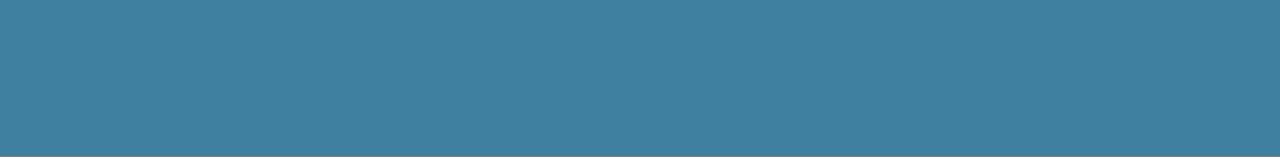
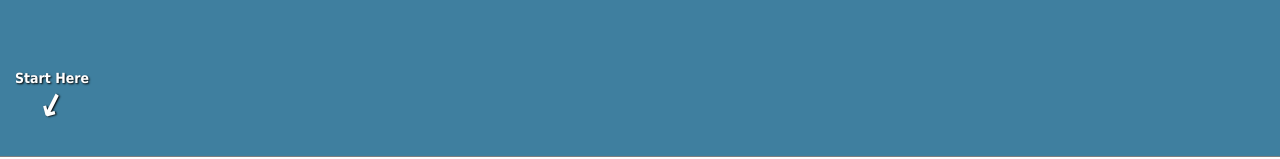
Before and after one commit to josephapolat/portfolio, a plain HTML site: page index.html in a window 1280 px wide. Shown: the part 613-772 px from the top of the page. Drawn offline with Linux system fonts and the light colour scheme.

Commit message:
Add files via upload

```diff
--- a/index.html
+++ b/index.html
@@ -6,7 +6,10 @@
 </head>
 
 <body>
-
+    <div class="start-hint">
+        <span>Start Here</span>
+        <span class="start-hint-arrow">↙</span>
+    </div>
     <div class="taskbar">
 
         <button class="start-button" id="startButton">
--- a/styles.css
+++ b/styles.css
@@ -16,10 +16,6 @@ body {
     font-size: 11px;
 }
 
-
-/* =========================================
-   TASKBAR
-   ========================================= */
 
 .taskbar {
     position: fixed;
@@ -40,7 +36,6 @@ body {
 }
 
 
-/* Start button */
 
 .start-button {
     height: 24px;
@@ -72,7 +67,6 @@ body {
 }
 
 
-/* Taskbar windows */
 
 .taskbar-windows {
     display: flex;
@@ -103,7 +97,6 @@ body {
 }
 
 
-/* Clock */
 
 .clock {
     margin-left: auto;
@@ -119,9 +112,6 @@ body {
 }
 
 
-/* =========================================
-   START MENU
-   ========================================= */
 
 .start-menu {
     display: none;
@@ -152,8 +142,6 @@ body {
 }
 
 
-/* Start menu top */
-
 .start-menu-top {
     display: flex;
 
@@ -161,7 +149,6 @@ body {
 }
 
 
-/* User section */
 
 .user-panel {
     width: 110px;
@@ -203,8 +190,6 @@ body {
 }
 
 
-/* Start items */
-
 .start-items {
     flex: 1;
 
@@ -232,7 +217,6 @@ body {
 }
 
 
-/* Icons */
 
 .item-icon {
     width: 32px;
@@ -252,7 +236,6 @@ body {
 }
 
 
-/* Start menu bottom */
 
 .start-menu-bottom {
     height: 58px;
@@ -267,7 +250,6 @@ body {
 }
 
 
-/* Search */
 
 .search-box {
     flex: 1;
@@ -285,8 +267,6 @@ body {
     font-size: 11px;
 }
 
-
-/* Shutdown */
 
 .shutdown-button {
     height: 25px;
@@ -315,11 +295,6 @@ body {
     border-bottom-color: #ffffff;
 }
 
-
-/* =========================================
-   WINDOWS
-   ========================================= */
-
 .window {
     display: none;
 
@@ -347,9 +322,6 @@ body {
 }
 
 
-/* =========================================
-   TITLE BAR
-   ========================================= */
 
 .title-bar {
     height: 24px;
@@ -424,9 +396,6 @@ body {
 }
 
 
-/* =========================================
-   MENU BAR
-   ========================================= */
 
 .menu-bar {
     height: 25px;
@@ -455,10 +424,6 @@ body {
 }
 
 
-/* =========================================
-   EXPLORER TOOLBAR
-   ========================================= */
-
 .explorer-toolbar {
     height: 43px;
 
@@ -475,8 +440,6 @@ body {
     border-bottom: 1px solid #808080;
 }
 
-
-/* Navigation buttons */
 
 .navigation-buttons {
     display: flex;
@@ -507,10 +470,6 @@ body {
     border-bottom-color: #ffffff;
 }
 
-
-/* =========================================
-   ADDRESS BAR
-   ========================================= */
 
 .address-container {
     flex: 1;
@@ -551,10 +510,6 @@ body {
 }
 
 
-/* =========================================
-   SEARCH
-   ========================================= */
-
 .search-container {
     position: relative;
 
@@ -588,9 +543,6 @@ body {
 }
 
 
-/* =========================================
-   EXPLORER BODY
-   ========================================= */
 
 .explorer-body {
     display: flex;
@@ -600,10 +552,6 @@ body {
     background: white;
 }
 
-
-/* =========================================
-   LEFT NAVIGATION PANE
-   ========================================= */
 
 .navigation-pane {
     width: 175px;
@@ -657,9 +605,6 @@ body {
 }
 
 
-/* =========================================
-   SEPARATOR
-   ========================================= */
 
 .pane-separator {
     width: 2px;
@@ -670,9 +615,6 @@ body {
 }
 
 
-/* =========================================
-   FILE AREA
-   ========================================= */
 
 .files-area {
     flex: 1;
@@ -733,9 +675,6 @@ body {
 }
 
 
-/* =========================================
-   STATUS BAR
-   ========================================= */
 
 .status-bar {
     height: 25px;
@@ -750,9 +689,6 @@ body {
 }
 
 
-/* =========================================
-   NOTEPAD WINDOW
-   ========================================= */
 
 .notepad-window {
     width: 650px;
@@ -763,7 +699,6 @@ body {
 }
 
 
-/* Notepad menu */
 
 .notepad-menu {
     height: 25px;
@@ -790,7 +725,6 @@ body {
 }
 
 
-/* Text editing area */
 
 .notepad-content {
     display: block;
@@ -821,7 +755,6 @@ body {
 }
 
 
-/* Notepad status bar */
 
 .notepad-status {
     height: 25px;
@@ -836,9 +769,6 @@ body {
 }
 
 
-/* =========================================
-   RUN WINDOW
-   ========================================= */
 
 .run-window {
     display: none;
@@ -869,7 +799,6 @@ body {
 }
 
 
-/* Run title bar */
 
 .run-title-bar {
     height: 24px;
@@ -942,8 +871,6 @@ body {
 }
 
 
-/* Run content */
-
 .run-content {
     display: flex;
 
@@ -984,7 +911,6 @@ body {
 }
 
 
-/* Run input */
 
 .run-input {
     width: 100%;
@@ -1007,7 +933,6 @@ body {
 }
 
 
-/* Run buttons */
 
 .run-buttons {
     height: 47px;
@@ -1051,9 +976,6 @@ body {
 }
 
 
-/* =========================================
-   PHOTO VIEWER WINDOW
-   ========================================= */
 
 .photo-viewer-window {
     width: 750px;
@@ -1066,9 +988,6 @@ body {
 }
 
 
-/* =========================================
-   PHOTO VIEWER BODY
-   ========================================= */
 
 .photo-viewer-body {
     height: calc(100% - 99px);
@@ -1086,9 +1005,6 @@ body {
 }
 
 
-/* =========================================
-   PHOTO DISPLAY
-   ========================================= */
 
 .photo-display {
     flex: 1;
@@ -1123,9 +1039,6 @@ body {
 }
 
 
-/* =========================================
-   PHOTO NAVIGATION BUTTONS
-   ========================================= */
 
 .photo-nav-button {
     width: 35px;
@@ -1164,9 +1077,7 @@ body {
     border-right-color: #ffffff;
     border-bottom-color: #ffffff;
 }
-/* =========================================
-   ABOUT ME WINDOW
-   ========================================= */
+
 
 .about-window {
     width: 500px;
@@ -1181,9 +1092,6 @@ body {
 }
 
 
-/* =========================================
-   ABOUT CONTENT
-   ========================================= */
 
 .about-content {
     height: calc(100% - 24px);
@@ -1193,10 +1101,6 @@ body {
     background: #c0c0c0;
 }
 
-
-/* =========================================
-   ABOUT HEADER
-   ========================================= */
 
 .about-header {
     display: flex;
@@ -1254,9 +1158,6 @@ body {
 }
 
 
-/* =========================================
-   DIVIDER
-   ========================================= */
 
 .about-divider {
     height: 2px;
@@ -1268,9 +1169,6 @@ body {
 }
 
 
-/* =========================================
-   ABOUT SECTIONS
-   ========================================= */
 
 .about-section-title {
     color: #000080;
@@ -1299,9 +1197,6 @@ body {
 }
 
 
-/* =========================================
-   SYSTEM INFORMATION
-   ========================================= */
 
 .about-info {
     background: #ffffff;
@@ -1329,9 +1224,6 @@ body {
 }
 
 
-/* =========================================
-   ABOUT BUTTONS
-   ========================================= */
 
 .about-buttons {
     display: flex;
@@ -1345,3 +1237,25 @@ body {
 .about-buttons .classic-button {
     min-width: 75px;
 }
+.start-hint {
+    position: fixed;
+    bottom: 65px;
+    left: 15px;
+    display: flex;
+    flex-direction: column;
+    align-items: center;
+    gap: 2px;
+    z-index: 1000;
+    font-family: Tahoma, sans-serif;
+    font-size: 14px;
+    font-weight: bold;
+    color: white;
+    text-shadow: 1px 1px 2px black;
+    pointer-events: none;
+}
+
+.start-hint-arrow {
+    font-size: 34px;
+    line-height: 1;
+    transform: rotate(-15deg);
+}
```
